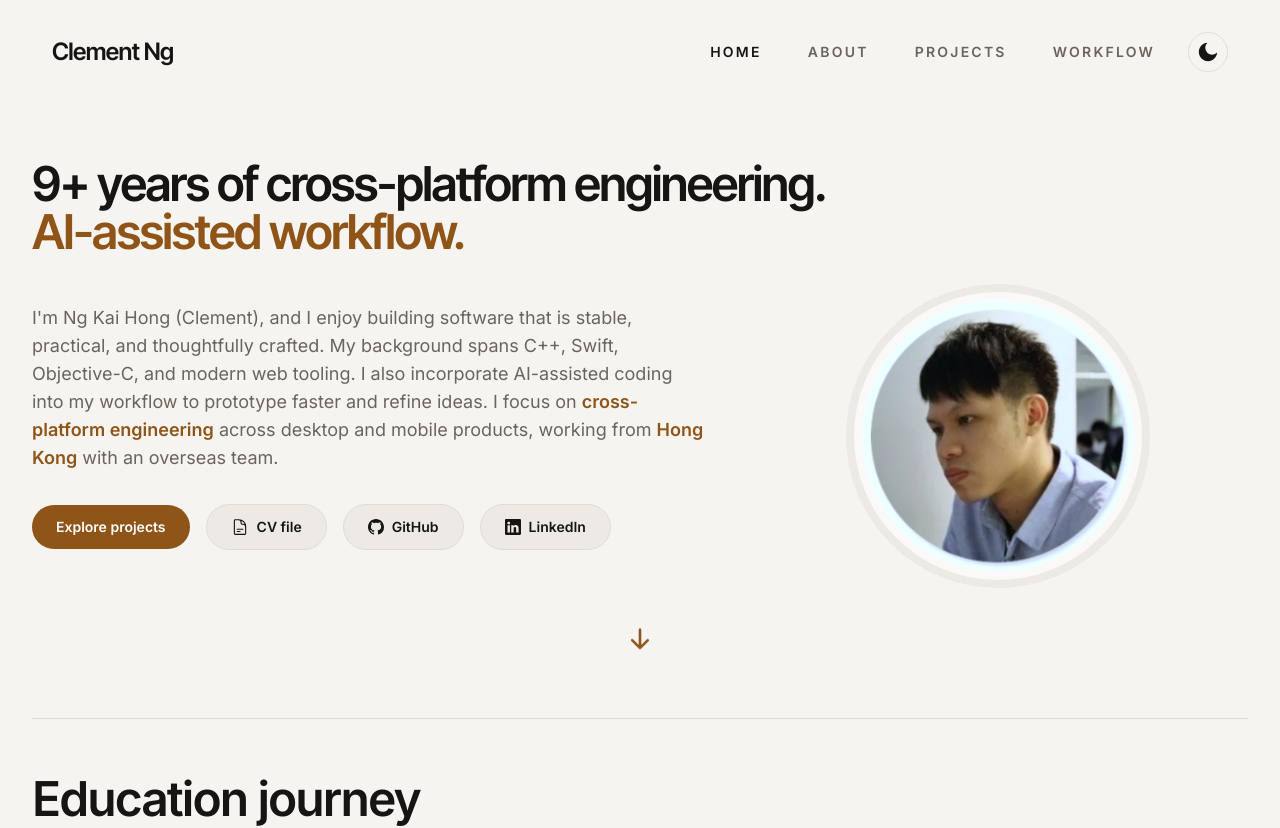
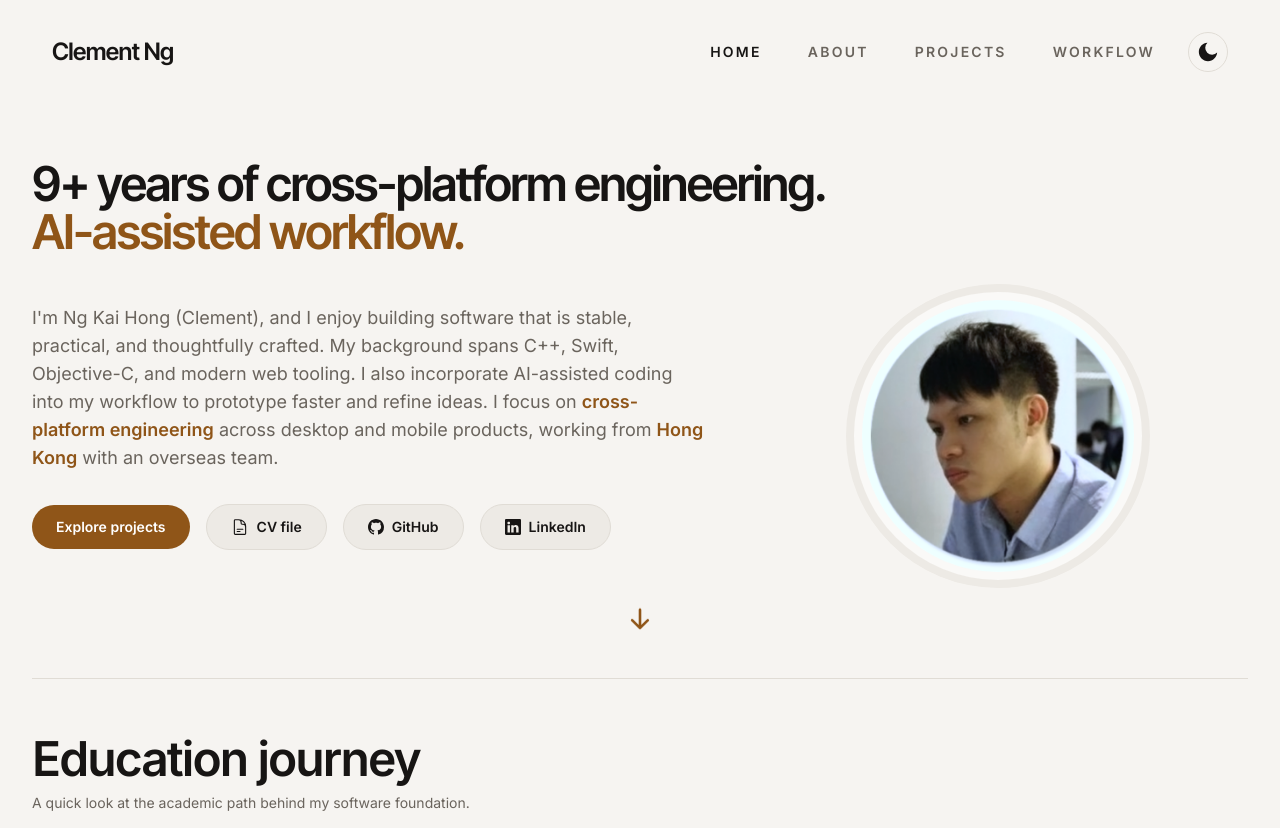
Before and after one commit to clementf2b/portfolio_website, a Next.js app: page / in a window 1280 px wide. Shown: the top 828 px of the page. Built offline with nearby package versions, Linux system fonts and the light colour scheme.

Commit message:
[Hero] cut the gap below the buttons by about a third

```diff
--- a/components/IntroSection.tsx
+++ b/components/IntroSection.tsx
@@ -8,7 +8,7 @@ import { HiOutlineDocumentText } from 'react-icons/hi2'
 
 const IntroSection = () => {
   return (
-    <section id="home" className="pb-4 pt-12 sm:pb-6 sm:pt-16">
+    <section id="home" className="pb-1 pt-12 sm:pb-2 sm:pt-16">
       <div>
         {/*
          * The heading sits outside the grid so it spans the full width. Inside
@@ -139,8 +139,9 @@ const IntroSection = () => {
         </div>
       </div>
 
-      <div className="mt-4 flex justify-center">
-        <a href="#about" aria-label="Scroll to about section" className="group p-3">
+      {/* The gap under the buttons was a third larger than it needed to be. */}
+      <div className="flex justify-center">
+        <a href="#about" aria-label="Scroll to about section" className="group p-2">
           <HiArrowDown
             size={26}
             className="animate-bounce text-[var(--accent)] transition-transform duration-300 group-hover:translate-y-1"
```
